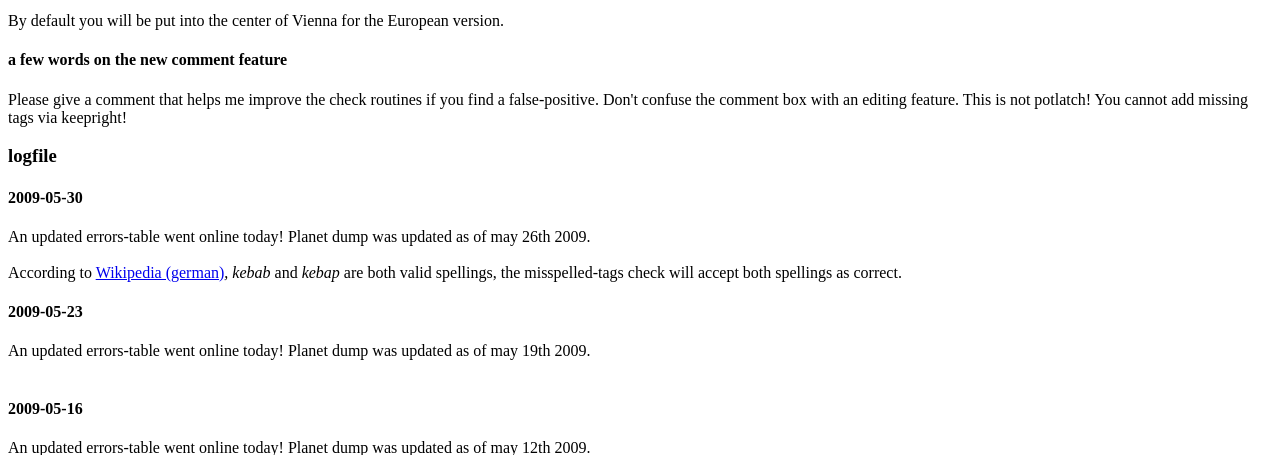
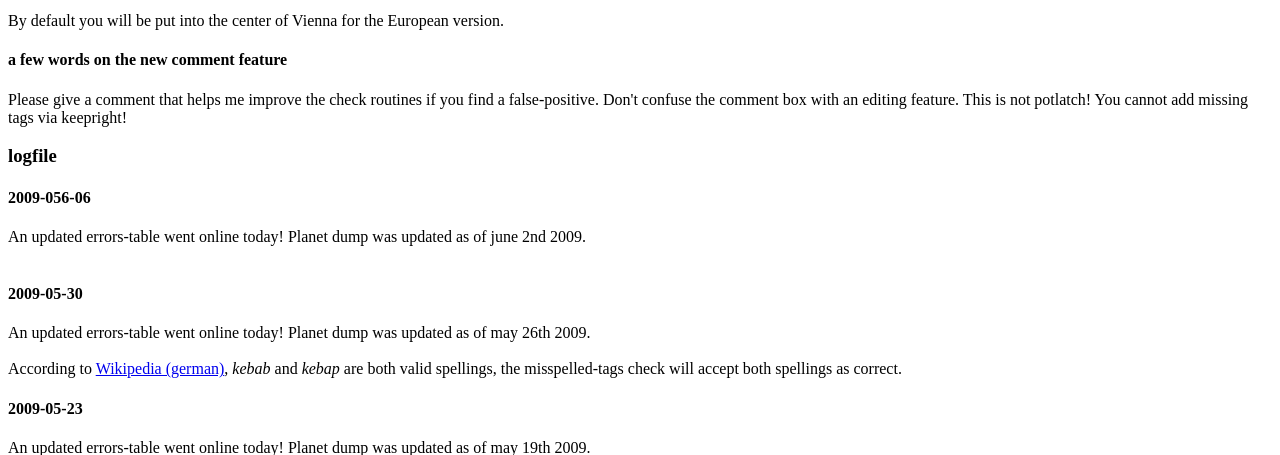
Before and after one commit to bugdebugger/keepright, a PHP site: page /load_and_zoom/ in a window 1280 px wide. Shown: the part 319-774 px from the top of the page. Run offline with PHP 8.4, Linux system fonts and the light colour scheme; data that the repository does not hold is empty.

Commit message:
scheduled database update

```diff
--- a/web/index.php
+++ b/web/index.php
@@ -23,6 +23,9 @@ By default you will be put into the center of Vienna for the European version.<b
 Please give a comment that helps me improve the check routines if you find a false-positive. Don't confuse the comment box with an editing feature. This is not potlatch! You cannot add missing tags via keepright!
 
 <h3>logfile</h3>
+<h4>2009-056-06</h4>
+An updated errors-table went online today! Planet dump was updated as of june 2nd 2009.<br><br>
+
 <h4>2009-05-30</h4>
 An updated errors-table went online today! Planet dump was updated as of may 26th 2009.<br><br>
 According to <a href="http://de.wikipedia.org/wiki/Döner">Wikipedia (german)</a>, <i>kebab</i> and <i>kebap</i> are both valid spellings, the misspelled-tags check will accept both spellings as correct.
```
